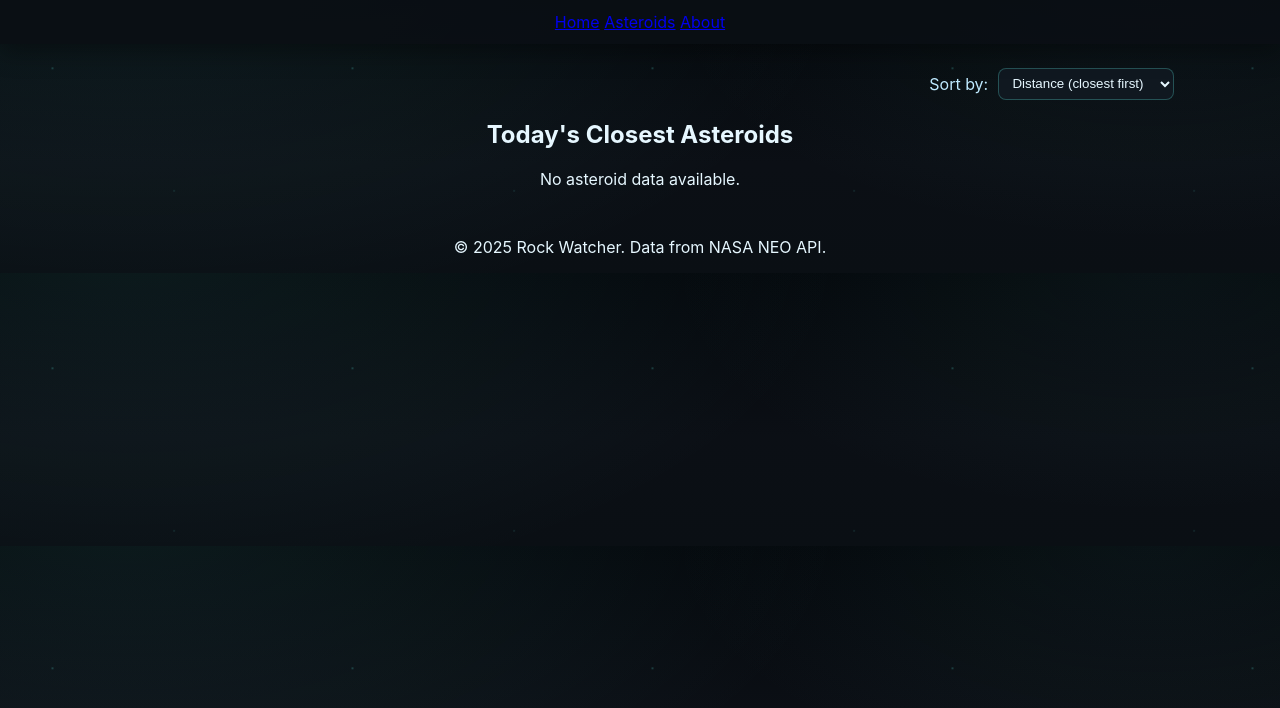
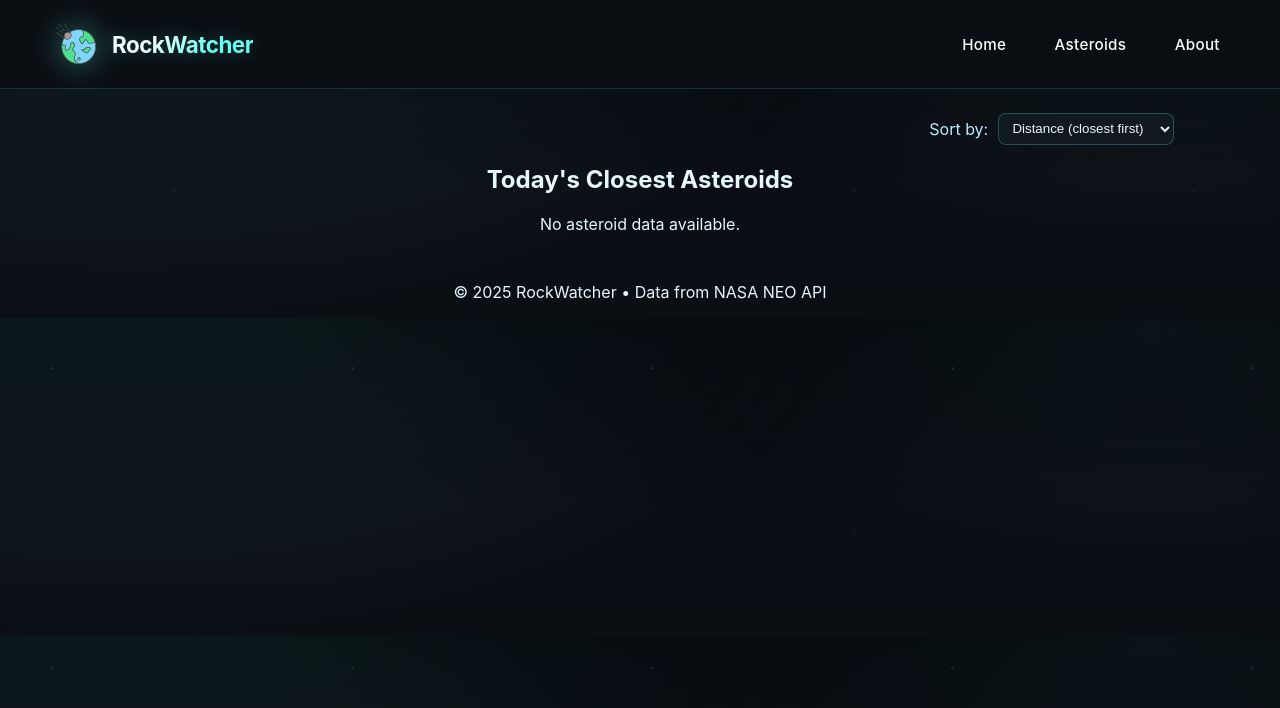
Before and after one commit to owms-droid/rockwatcher, a website built with Vite: page src/pages/list.html in a window 1280 px wide. Built offline with nearby package versions, Linux system fonts and the light colour scheme; no server answers.

Commit message:
fix update

```diff
--- a/src/api/nasaApi.js
+++ b/src/api/nasaApi.js
@@ -1,8 +1,8 @@
 // NASA NEO Feed endpoint
 const API_URL = "https://api.nasa.gov/neo/rest/v1/feed";
 
-// Using a valid API key directly
-const API_KEY = "zdUP8ElJv1cehFM0rsZVSQN7uBVxlDnu4diHlLSb";
+// Get API key from environment variable
+const API_KEY = import.meta.env.VITE_NASA_API_KEY;
 
 export async function getAsteroids(startDate, endDate) {
   try {
--- a/src/js/menu.js
+++ b/src/js/menu.js
@@ -1,18 +1,26 @@
-// Import CSS at the top of your entry point
 import "../styles/main.css";
 
-// Your existing menu.js code goes here
-// Add your menu functionality below
-
-// Example menu rendering (adjust based on your actual menu code)
 function renderHeader() {
   const header = document.getElementById("main-header");
   if (header) {
+    const isProduction = window.location.hostname !== "localhost";
+    const basePath = isProduction ? "" : "/src";
+
     header.innerHTML = `
-      <nav>
-        <a href="/">Home</a>
-        <a href="/list.html">Asteroids</a>
-        <a href="/about.html">About</a>
+      <nav class="navbar">
+        <a href="/" class="logo-container">
+          <img
+            class="logo"
+            src="${basePath}/images/rockwatcherlogo.svg"
+            alt="RockWatcher Logo"
+          />
+          <span class="app-name">RockWatcher</span>
+        </a>
+        <div class="nav-links">
+          <a href="/" class="nav-link">Home</a>
+          <a href="${basePath}/pages/list.html" class="nav-link">Asteroids</a>
+          <a href="${basePath}/pages/about.html" class="nav-link">About</a>
+        </div>
       </nav>
     `;
   }
@@ -22,12 +30,11 @@ function renderFooter() {
   const footer = document.getElementById("main-footer");
   if (footer) {
     footer.innerHTML = `
-      <p>&copy; ${new Date().getFullYear()} Rock Watcher. Data from NASA NEO API.</p>
+      <p>&copy; ${new Date().getFullYear()} RockWatcher • Data from NASA NEO API</p>
     `;
   }
 }
 
-// Initialize on DOM load
 document.addEventListener("DOMContentLoaded", () => {
   renderHeader();
   renderFooter();
--- a/src/js/utils.mjs
+++ b/src/js/utils.mjs
@@ -1,3 +1,9 @@
+
+export function safeNumber(value, decimals = 2) {
+  const n = parseFloat(value);
+  if (Number.isNaN(n)) return "Unknown";
+  return n.toFixed(decimals);
+}
 
 export function formatDistance(km) {
   const distance = parseFloat(km);
--- a/src/styles/main.css
+++ b/src/styles/main.css
@@ -133,60 +133,166 @@ body::after {
 }
 
 header {
-  background: rgba(10, 15, 20, 0.9);
-  padding: 0.75rem 2rem;
-  border-bottom: none;
-  box-shadow: 0 8px 24px rgba(0, 0, 0, 0.35);
+  background: rgba(11, 15, 20, 0.95);
   position: sticky;
   top: 0;
-  z-index: 10;
+  z-index: 100;
+  -webkit-backdrop-filter: blur(10px);
+  backdrop-filter: blur(10px);
+  border-bottom: 1px solid rgba(102, 252, 241, 0.15);
+  padding: 0;
 }
 
-header .logo-container,
-header .nav-links {
-  display: inline-flex;
+.navbar {
+  max-width: 1200px;
+  margin: 0 auto;
+  padding: 1rem 2rem;
+  display: flex;
+  justify-content: space-between;
   align-items: center;
-  gap: 0.75rem;
+  gap: 2rem;
 }
 
-header .logo-container {
-  float: left;
+.navbar {
+  max-width: 1200px;
+  margin: 0 auto;
+  display: flex;
+  justify-content: space-between;
+  align-items: center;
 }
 
-header .nav-links {
-  float: right;
+.logo-container {
+  display: flex;
+  align-items: center;
+  gap: 1rem;
+  text-decoration: none;
+  padding: 0.5rem 1rem;
+  border-radius: 12px;
+  transition: all 0.3s cubic-bezier(0.4, 0, 0.2, 1);
+  position: relative;
+  isolation: isolate;
+}
+
+.logo-container::before {
+  content: "";
+  position: absolute;
+  inset: 0;
+  background: linear-gradient(
+    135deg,
+    rgba(102, 252, 241, 0.1),
+    rgba(69, 162, 158, 0.05)
+  );
+  border-radius: inherit;
+  opacity: 0;
+  transition: opacity 0.3s ease;
+  z-index: -1;
+}
+
+.logo-container:hover::before {
+  opacity: 1;
+}
+
+.logo-container:hover {
+  transform: translateY(-2px);
+}
+
+.logo-container:active {
+  transform: translateY(0);
 }
 
 .logo {
-  height: 36px;
+  height: 40px;
   width: auto;
-  display: inline-block;
+  filter: drop-shadow(0 0 15px rgba(102, 252, 241, 0.4));
+  transition: all 0.3s cubic-bezier(0.4, 0, 0.2, 1);
+}
+
+.logo-container:hover .logo {
+  transform: rotate(-5deg) scale(1.05);
+  filter: drop-shadow(0 0 20px rgba(102, 252, 241, 0.6));
 }
 
 .app-name {
-  color: #e6f7ff;
+  font-size: 1.3rem;
+  font-weight: 700;
+  color: #fff;
   text-decoration: none;
-  font-weight: 600;
-  letter-spacing: 0.3px;
+  letter-spacing: -0.3px;
+  background: linear-gradient(135deg, #fff 30%, #66fcf1 70%);
+  -webkit-background-clip: text;
+  background-clip: text;
+  -webkit-text-fill-color: transparent;
+  text-shadow: 0 0 20px rgba(102, 252, 241, 0.3);
+}
+
+.nav-links {
+  display: flex;
+  gap: 0.5rem;
+  align-items: center;
+}
+
+.nav-links {
+  display: flex;
+  gap: 0.5rem;
 }
 
 .nav-links a {
-  color: #bfeaff;
+  color: #fff;
   text-decoration: none;
-  padding: 0.4rem 0.6rem;
-  border-radius: 6px;
-  transition:
-    color 200ms ease,
-    background 200ms ease,
-    box-shadow 200ms ease;
+  font-weight: 500;
+  padding: 0.6rem 1.2rem;
+  border-radius: 10px;
+  font-size: 0.95rem;
+  letter-spacing: 0.3px;
+  position: relative;
+  transition: all 0.3s cubic-bezier(0.4, 0, 0.2, 1);
+  border: 1px solid transparent;
+  background: transparent;
 }
 
-.nav-links a:hover,
+.nav-links a::before {
+  content: "";
+  position: absolute;
+  inset: 0;
+  border-radius: inherit;
+  background: linear-gradient(
+    135deg,
+    rgba(102, 252, 241, 0.15),
+    rgba(69, 162, 158, 0.1)
+  );
+  opacity: 0;
+  transition: opacity 0.3s ease;
+}
+
+.nav-links a:hover {
+  color: #66fcf1;
+  border-color: rgba(102, 252, 241, 0.3);
+  transform: translateY(-2px);
+}
+
+.nav-links a:hover::before {
+  opacity: 1;
+}
+
+.nav-links a:active {
+  transform: translateY(0);
+}
+
 .nav-links a:focus-visible {
-  color: #0b0c10;
-  background: linear-gradient(90deg, #66fcf1, #45a29e);
-  box-shadow: 0 0 0 3px rgba(102, 252, 241, 0.25);
   outline: none;
+  border-color: #66fcf1;
+  box-shadow: 0 0 0 3px rgba(102, 252, 241, 0.2);
+  color: #66fcf1;
+}
+
+.app-name {
+  font-size: 1.4rem;
+  font-weight: 700;
+  background: linear-gradient(135deg, #ffffff 30%, #66fcf1 70%);
+  -webkit-background-clip: text;
+  background-clip: text;
+  color: transparent;
+  letter-spacing: -0.5px;
 }
 
 h1 {
--- a/vite.config.js
+++ b/vite.config.js
@@ -19,6 +19,12 @@ export default defineConfig({
         details: resolve(__dirname, "src/pages/details.html"),
       },
     },
+    assetsDir: "assets",
+    sourcemap: true,
+    // Ensure assets are properly handled
+    assets: {
+      inline: false,
+    },
   },
   resolve: {
     alias: {
```
Also changed, not shown: index.html (+1 -1 lines), src/partials/header.html (+3 -3 lines), src/partials/root-header.html (deleted, +0 -15 lines), netlify.toml, 1 other file.
